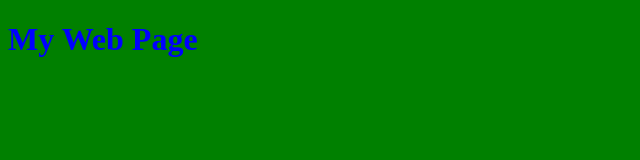
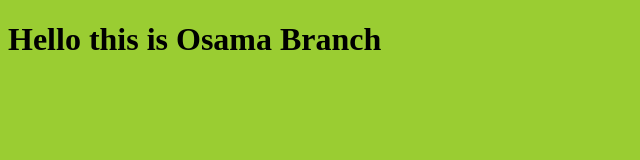
Before and after one commit to osacode582/newproject, a plain HTML site: page index.html in a window 1280 px wide. Shown: the whole page, without its empty margins (0-640 px from the left). Drawn offline with Linux system fonts and the light colour scheme.

Commit message:
Changing html file and css file

```diff
--- a/index.html
+++ b/index.html
@@ -7,7 +7,7 @@
     <link rel="stylesheet" href="style.css">
 </head>
 <body>
-    <h1>My Web Page</h1>
+    <h1>Hello this is Osama Branch</h1>
     <script src="app.js"></script>
 </body>
 </html>
--- a/style.css
+++ b/style.css
@@ -1,6 +1,6 @@
 h1{
-    color: blue;
+    color: black;
 }
 body{
-    background-color: green;
+    background-color: yellowgreen;
 }
```
